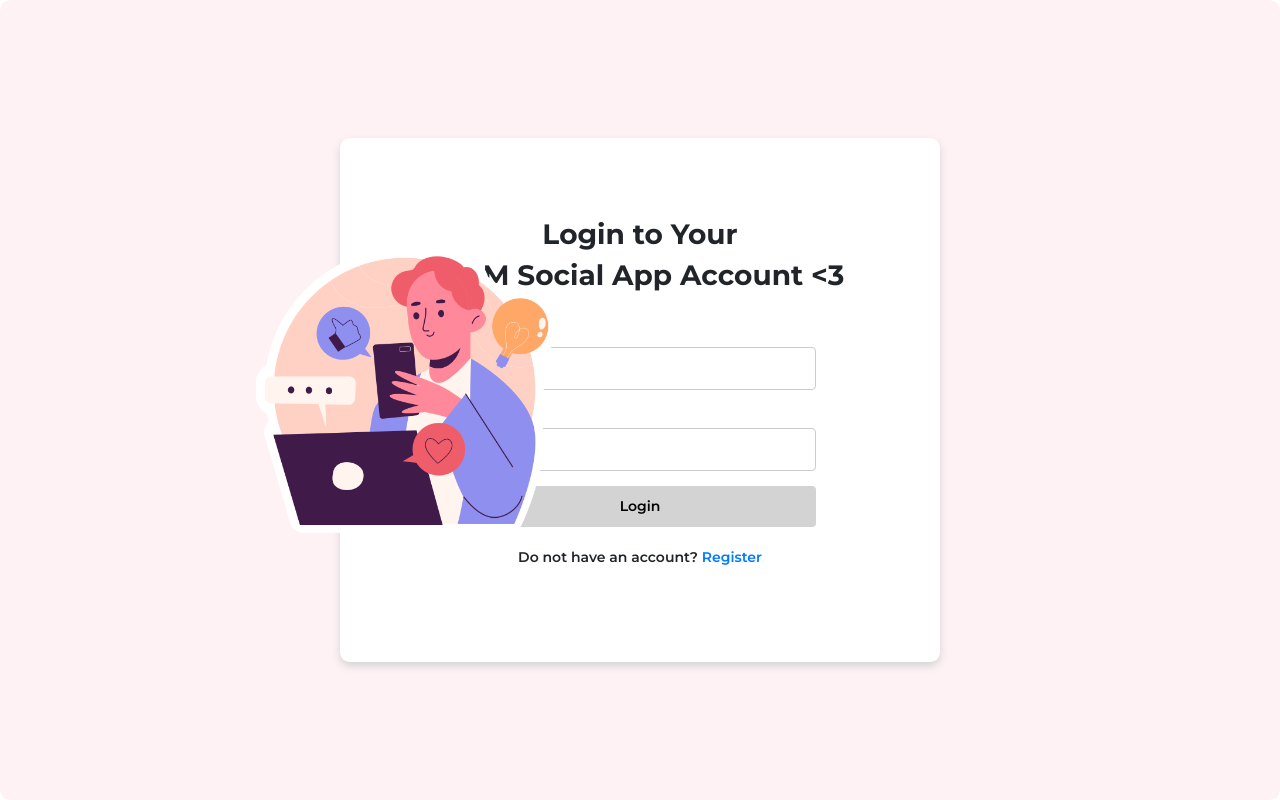
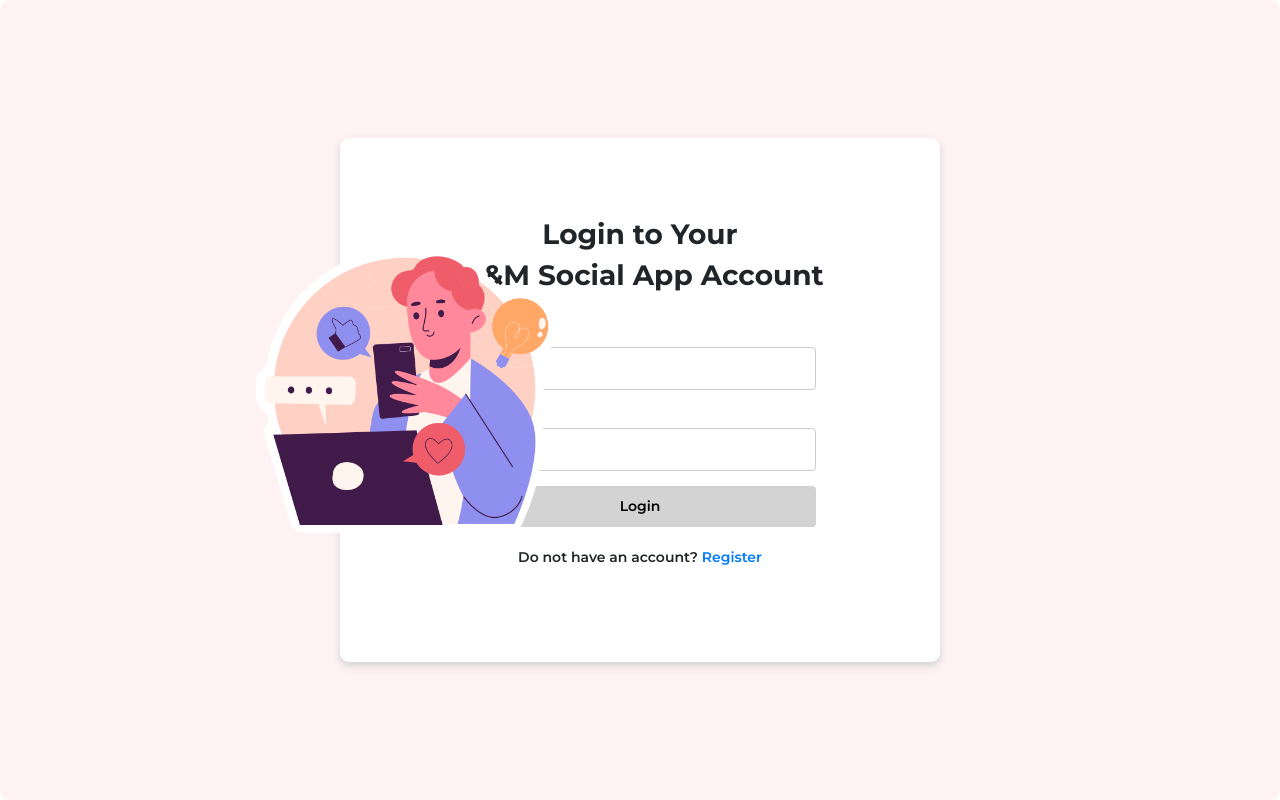
Before and after one commit to marijastojanoska/kiii-finalen-proekt, an Angular app in the folder frontend/: page /login in a window 1280 px wide. Built offline with nearby package versions, Linux system fonts and the light colour scheme.

Commit message:
change made in login.component.html

```diff
--- a/frontend/src/app/component/login/login.component.html
+++ b/frontend/src/app/component/login/login.component.html
@@ -3,7 +3,7 @@
   <div class="login-container">
     <div class="title">
       <h2>Login to Your</h2>
-      <h2>M&M Social App Account <3</h2>
+      <h2>M&M Social App Account</h2>
     </div>
     <form (ngSubmit)="onSubmit()" [formGroup]="loginForm">
       <div class="form-group">
```
